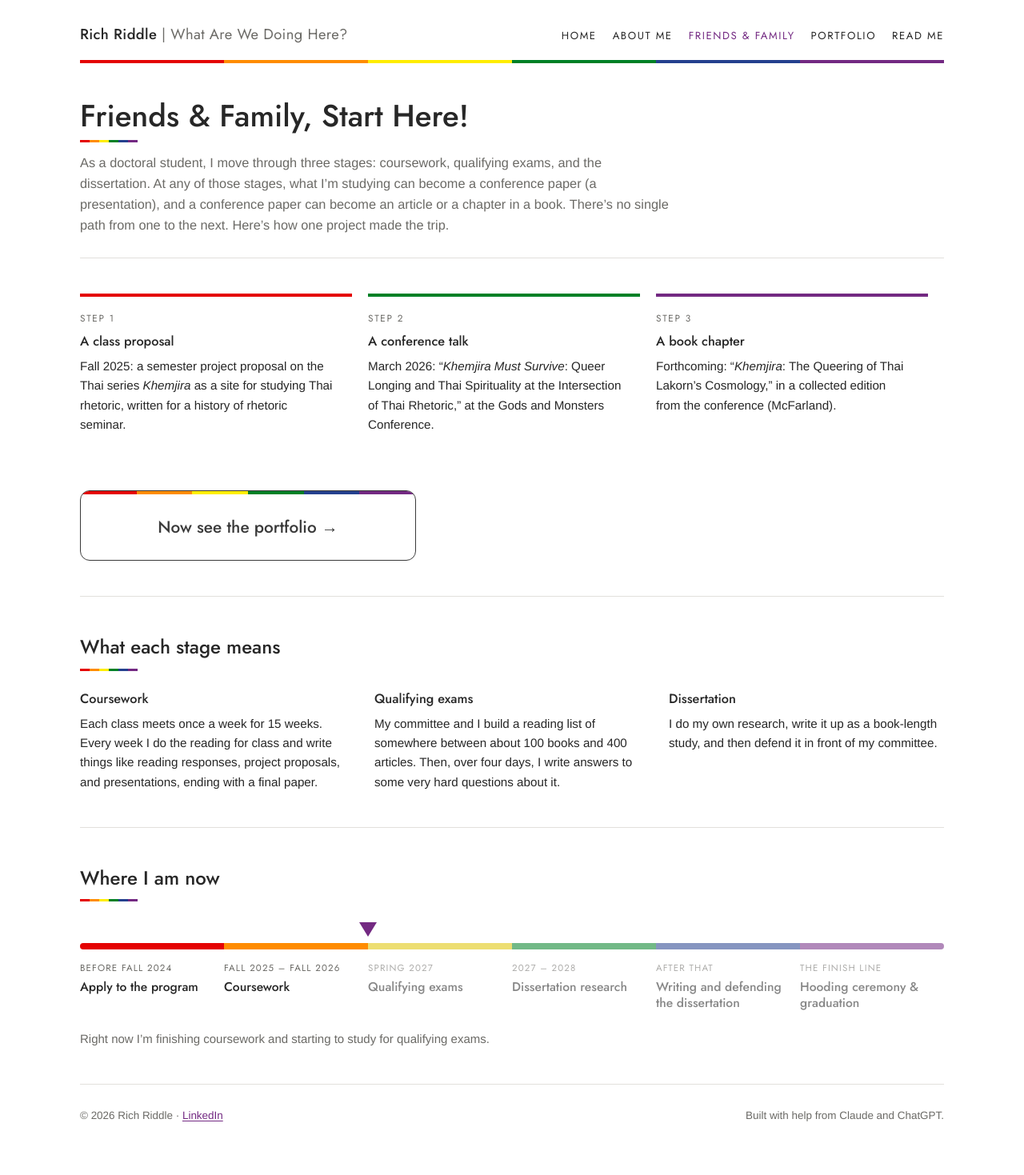
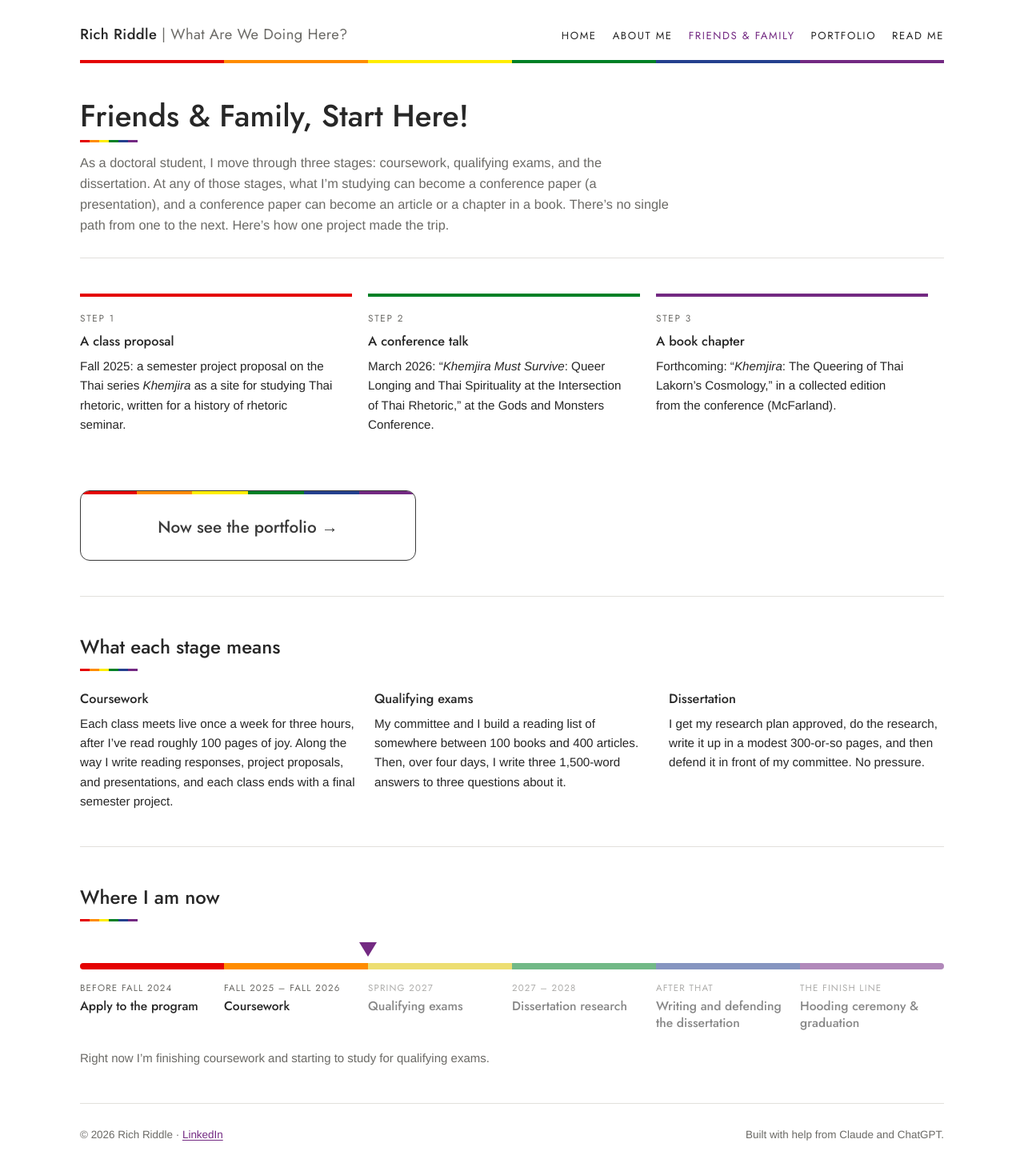
Before and after one commit to prof-richriddle/portfolio, a Jekyll site: the page built from family.html, in a window 1280 px wide. Shown: the whole page at 80% size. Built offline with Jekyll 4.4.1, drawn with Linux system fonts in a browser that asks for light colours; before the commit the page ends 1445 px from its top, so only the background shows below that.

Commit message:
Revise 'What each stage means' on Friends & Family page
Co-Authored-By: Claude Opus 5.5 <noreply@anthropic.com>
Claude-Session: https://claude.ai/code/session_01LKxkcfdpkeKgywibvvsXFB

```diff
--- a/family.html
+++ b/family.html
@@ -24,9 +24,9 @@ title: Friends & Family
 <section aria-labelledby="stages-h">
   <div class="sec-head"><h2 id="stages-h">What each stage means</h2></div>
   <div class="teach">
-    <div><h3>Coursework</h3><p>Each class meets once a week for 15 weeks. Every week I do the reading for class and write things like reading responses, project proposals, and presentations, ending with a final paper.</p></div>
-    <div><h3>Qualifying exams</h3><p>My committee and I build a reading list of somewhere between about 100 books and 400 articles. Then, over four days, I write answers to some very hard questions about it.</p></div>
-    <div><h3>Dissertation</h3><p>I do my own research, write it up as a book-length study, and then defend it in front of my committee.</p></div>
+    <div><h3>Coursework</h3><p>Each class meets live once a week for three hours, after I’ve read roughly 100 pages of joy. Along the way I write reading responses, project proposals, and presentations, and each class ends with a final semester project.</p></div>
+    <div><h3>Qualifying exams</h3><p>My committee and I build a reading list of somewhere between 100 books and 400 articles. Then, over four days, I write three 1,500-word answers to three questions about it.</p></div>
+    <div><h3>Dissertation</h3><p>I get my research plan approved, do the research, write it up in a modest 300-or-so pages, and then defend it in front of my committee. No pressure.</p></div>
   </div>
 </section>
 
```
